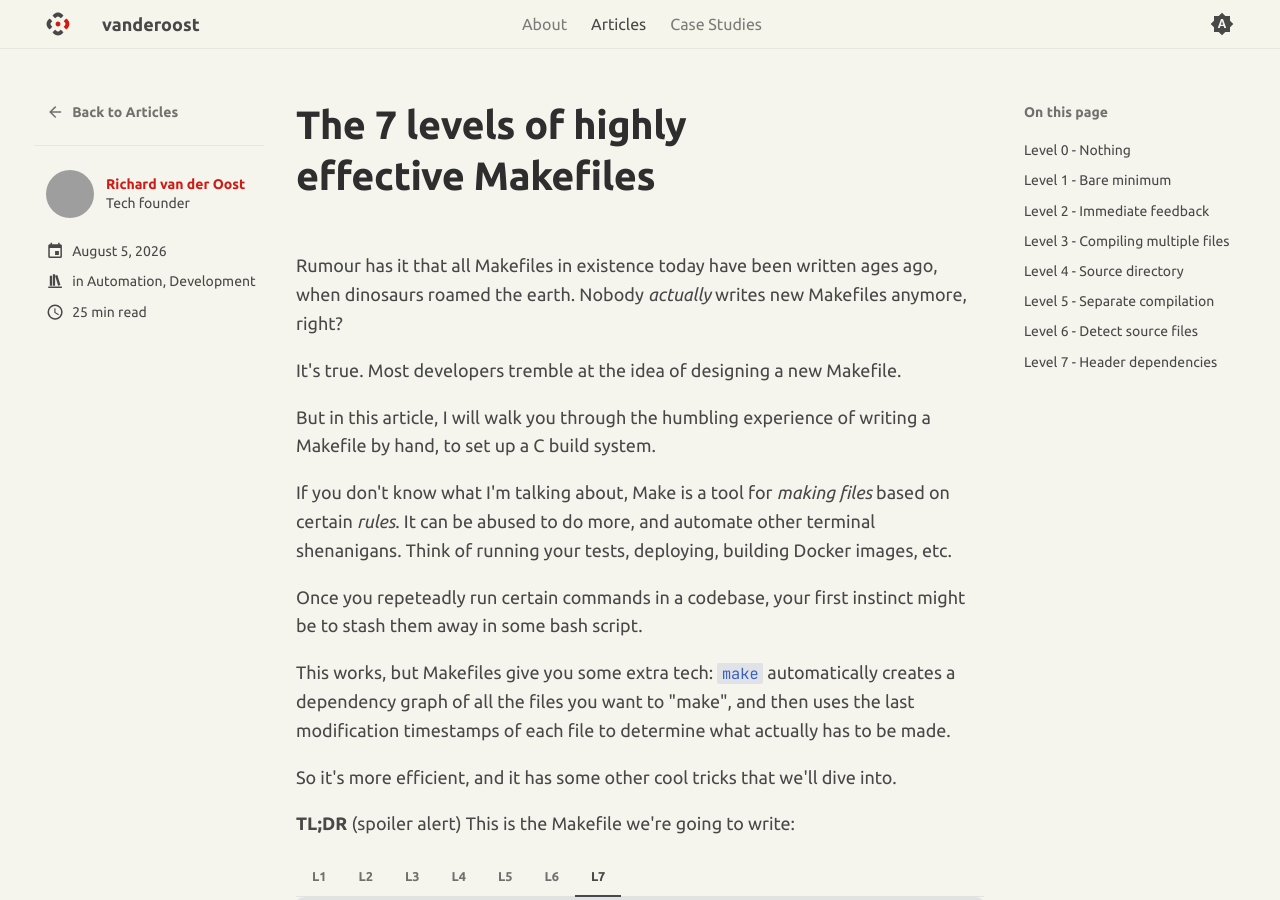
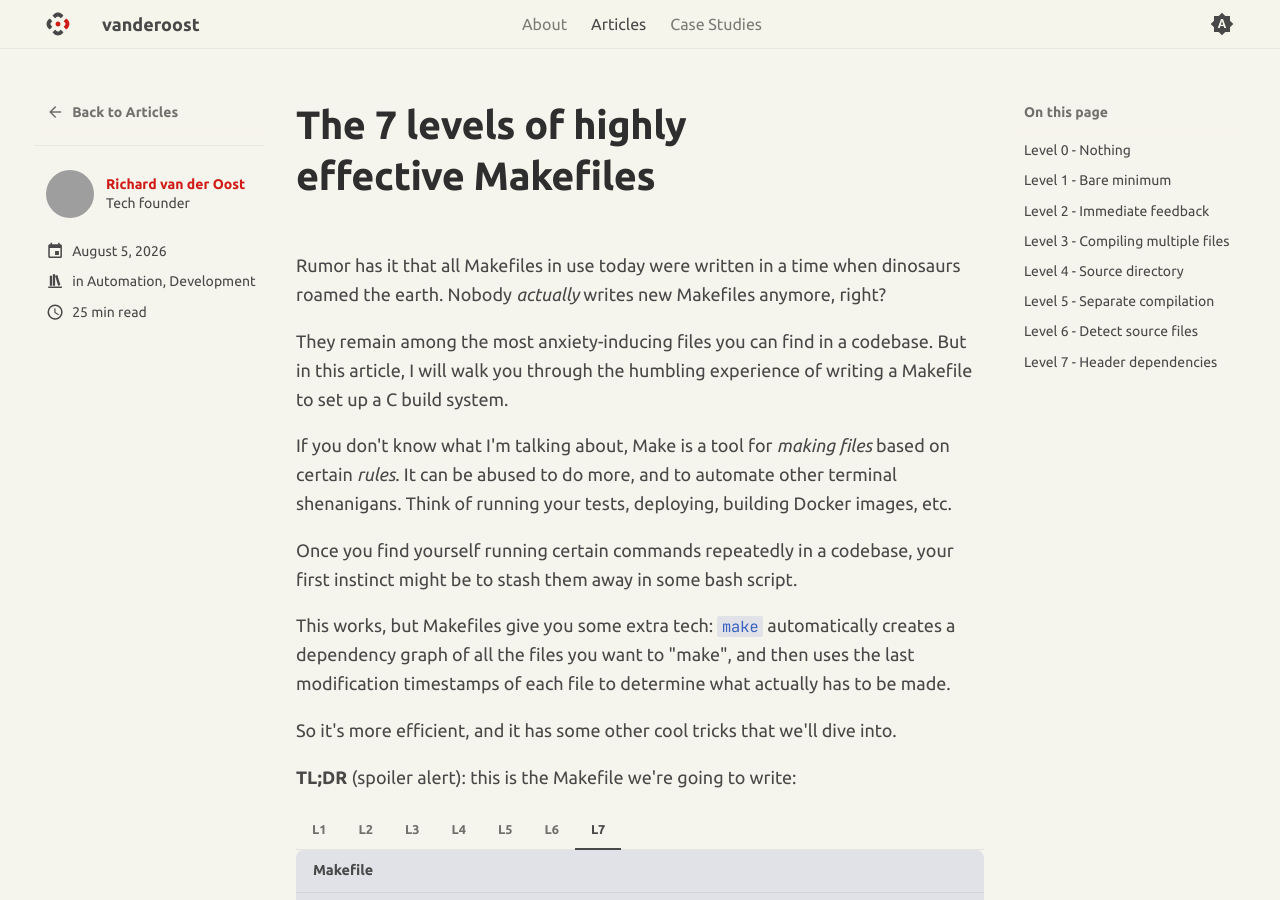
Before and after one commit to vanderoost/vanderoost.github.io, an MkDocs documentation site: the page built from docs/articles/posts/2026-08-05_7-levels-effective-makefile-automation.md, in a window 1280 px wide and 900 px high. Built offline with MkDocs 1.6.1 and Material for MkDocs 9.7.7, drawn with Linux system fonts in a browser that asks for light colours; some of the changed text lies outside the part shown; grey boxes are pictures that could not be loaded.

Commit message:
Improved article

````diff
--- a/docs/articles/posts/2026-08-05_7-levels-effective-makefile-automation.md
+++ b/docs/articles/posts/2026-08-05_7-levels-effective-makefile-automation.md
@@ -14,22 +14,21 @@
 
 # The 7 levels of highly effective Makefiles
 
-Rumour has it that all Makefiles in existence today have been written ages ago, when
-dinosaurs roamed the earth. Nobody *actually* writes new Makefiles anymore, right?
-
-It's true. Most developers tremble at the idea of designing a new Makefile.
-
-But in this article, I will walk you through the humbling experience of writing a
-Makefile by hand, to set up a C build system.
+Rumor has it that all Makefiles in use today were written in a time when dinosaurs
+roamed the earth. Nobody *actually* writes new Makefiles anymore, right?
+
+They remain among the most anxiety-inducing files you can find in a codebase. But
+in this article, I will walk you through the humbling experience of writing a Makefile
+to set up a C build system.
 
 <!-- more -->
 
 If you don't know what I'm talking about, Make is a tool for *making files* based on
-certain *rules*. It can be abused to do more, and automate other terminal shenanigans.
+certain *rules*. It can be abused to do more, and to automate other terminal shenanigans.
 Think of running your tests, deploying, building Docker images, etc.
 
-Once you repeteadly run certain commands in a codebase, your first instinct might be to
-stash them away in some bash script.
+Once you find yourself running certain commands repeatedly in a codebase, your first
+instinct might be to stash them away in some bash script.
 
 This works, but Makefiles give you some extra tech: `make` automatically creates a
 dependency graph of all the files you want to "make", and then uses the last
@@ -110,13 +109,13 @@
 	$(EXEC): rng.c
 
 	run: $(EXEC)
-	    ./$(EXEC)
+		./$(EXEC)
 
 	watch:
-	    ls $(SRC)/*.c | entr -c make run
+		ls $(SRC)/*.c | entr -c make run
 
 	clean:
-	    $(RM) $(EXEC)
+		$(RM) $(EXEC)
 
 	.PHONY: all run watch clean
 	```
@@ -136,13 +135,13 @@
 	$(EXEC): rng.o
 
 	run: $(EXEC)
-	    ./$(EXEC)
+		./$(EXEC)
 
 	watch:
-	    ls $(SRC)/*.c | entr -c make run
+		ls $(SRC)/*.c | entr -c make run
 
 	clean:
-	    $(RM) $(EXEC) *.o
+		$(RM) $(EXEC) *.o
 
 	.PHONY: all run watch clean
 	```
@@ -227,7 +226,8 @@
 
 If this looks a bit intimidating, not to worry. We'll literally start from zero with
 only a `main.c` file and build it up step by step, to multiple `.c` and `.h` files in a
-proper project setup with subdirectories.
+proper project setup with subdirectories. I use this post myself as a Makefile
+cheatsheet.
 
 
 ## Level 0 - Nothing
@@ -277,21 +277,21 @@
 ```
 
 The `%` picks up the target we want to make, `main` in this case. The `%.c` means it has
-a prerequisite of `main.c` where the `%` is the pattern. We happen to have a `main.c`
-that's why this works. Then the actual "recipe" for making it is a bunch of variables
-that ends up running `cc     main.c   -o main`.
+a prerequisite of `main.c` where the `%` is the pattern. We happen to have a `main.c`, which is
+why this works. Then the actual "recipe" for making it is a bunch of variables
+that end up running `cc     main.c   -o main`.
 
 You can see all the implicit rules and default variables with `make -p` if you're
 curious.
 
-If your file would be called `program.c` instead, you can run `make program`, and it
+If your file were called `program.c` instead, you can run `make program`, and it
 spits out the file `program` as the executable.
 
-Making without a `Makefile` is a bit of a party trick, so would I ever use this in
-practice? In fact, yes. Every time I quickly whip up a `main.c` to test something, all I
+Making without a `Makefile` is a bit of a party trick, but would I ever use this in
+practice? Actually, yes. Every time I quickly whip up a `main.c` to test something, all I
 have to do is type `make main` and it's compiled.
 
-What if you want to change the compiler, or add flags? No problem. The default behaviour
+What if you want to change the compiler, or add flags? No problem. The default behavior
 of `make` is to compile with whatever is set in the `CC` environment variable, and it
 uses the flags from `CFLAGS`.
 
@@ -432,8 +433,8 @@
 ```
 
 Feature 3 is adding a cleanup shortcut to undo everything. I'll call it `clean` and you
-see this in 9 out of 10 `Makefile`s so we're just sticking to the convention. This
-target is, like `run` not supposed to be a file, so we mark it as `.PHONY`, and all I
+see this in 9 out of 10 `Makefile`s, so we're just sticking to the convention. This
+target is, like `run`, not supposed to be a file, so we mark it as `.PHONY`, and all I
 want it to do is remove our `main` executable:
 
 ```makefile title="Makefile" linenums="1" hl_lines="6-7 9"
@@ -454,6 +455,7 @@
 % make clean
 rm main
 ```
+
 But what if we run `make clean` and `main` doesn't exist?
 
 ```console title="Terminal"
@@ -609,7 +611,7 @@
 Now, whenever we mess up, there is instant feedback. Like a subtle slap on the wrist
 that instantly catches errors and bugs.
 
-It also allows for faster experimentation, just try something, hit save, and the
+It also allows for faster experimentation: just try something, hit save, and the
 instant compile + run shows you the result.
 
 Also good to know when using `entr`: Hitting <kbd>Space</kbd> re-runs the command.
@@ -640,6 +642,7 @@
 ```console title="Terminal"
 % cc main.c rng.c -o main
 ```
+
 Integrating this into the `Makefile` looks like this:
 
 ```makefile title="Makefile" linenums="1" hl_lines="5"
@@ -671,6 +674,7 @@
 ./main
 random float: 0.633477
 ```
+
 But there is a way to simplify this even more. We don't need to write out the `main.c`
 prerequisite, because that's also implied by `make` already. So the more compact version
 of the rule looks like this:
@@ -800,7 +804,7 @@
 larger projects it could make sense to split this into multiple steps.
 
 This way, when you make an edit to one source file, you only have to re-compile that
-source file, and then link all compiled assets together, instead of compiling all source
+source file, and then link all compiled object files together, instead of compiling all source
 files on every edit.
 
 Manually, you can compile your `.c` files into object `.o` files, and then link them to
@@ -863,7 +867,7 @@
 
 We went from a single `cc` command to two. So if we now make an edit to `main.c` to
 change the message, and run `make run` again, it will skip compiling `rng.c` because
-it's `.o` file is already up to date:
+its `.o` file is already up to date:
 
 ```console title="Terminal"
 % make run
@@ -1032,6 +1036,7 @@
 clean:
 	$(RM) -r $(EXEC) $(OBJ)
 ```
+
 We're removing the executable, and the entire `obj` directory. Because we have the
 `mkdir -p` recipe, we make sure we always rebuild these `obj` directories when needed.
 
@@ -1162,7 +1167,7 @@
 
 ## Level 7 - Header dependencies
 
-There is one flaw in our current makefile: When you edit a header (`.h`) file, `make`
+There is one flaw in our current `Makefile`: When you edit a header (`.h`) file, `make`
 doesn't know it has to re-compile that particular library.
 
 A simple way to test this is just updating the modification timestamp of one of the `.h`
@@ -1233,9 +1238,9 @@
 
 ```makefile title="Makefile"
 NAME = main
+BIN = bin
+OBJ = obj
 SRC = src
-OBJ = obj
-BIN = bin
 
 EXEC = $(BIN)/$(NAME)
 ```
@@ -1277,6 +1282,7 @@
 ```makefile title="Makefile"
 all: $(BINS)
 ```
+
 There is currently only one file, `src/main.c`, but if we add more `.c` files directly
 under `src` they will be considered entrypoints and they will be compiled to binaries.
 
@@ -1323,7 +1329,7 @@
 
 The full Makefile now looks like this:
 
-```makefile title="Makefile" linenums="1" hl_lines="3-4 8 10-11 13-14 16 18-20"
+```makefile title="Makefile" linenums="1" hl_lines="3-4 8 10-11 13-14 16 18-20 33"
 CFLAGS = -Wall -Wextra
 
 NAME = main
@@ -1384,7 +1390,8 @@
 ALL_SRCS = $(BIN_SRCS) $(LIB_SRCS)
 ```
 
-That's pretty simple, just concatenating the `#!makefile $(BIN_SRCS)` with the `#!makefile $(LIB_SRCS)`.
+That's pretty simple, just concatenating the `#!makefile $(BIN_SRCS)` with the
+`#!makefile $(LIB_SRCS)`.
 
 Now we use those for another `patsubst` to get a list of `.d` files that we'll store in
 `DEPS`:
@@ -1510,7 +1515,7 @@
 
 And that's it. We've finished our Makefile!
 
-```makefile title="Makefile" linenums="1" hl_lines="22 29"
+```makefile title="Makefile" linenums="1" hl_lines="12 16 22 26 29 37"
 CFLAGS = -Wall -Wextra
 
 NAME = main
````
Also changed, not shown: other parts of docs/articles/posts/2026-08-05_7-levels-effective-makefile-automation.md (+22 -22 lines), 1 other file.
